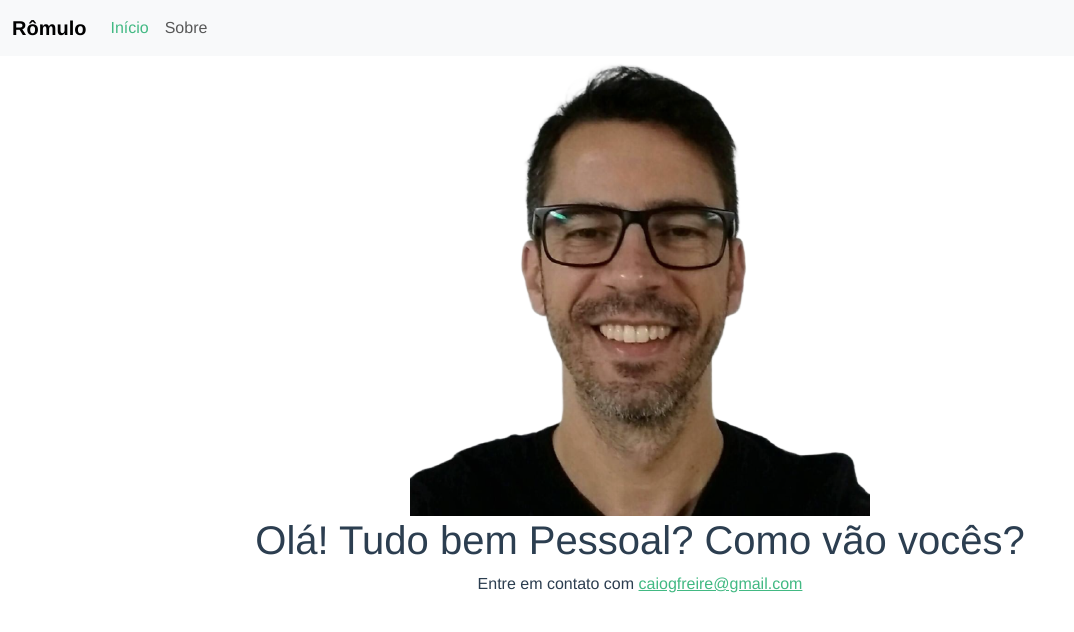
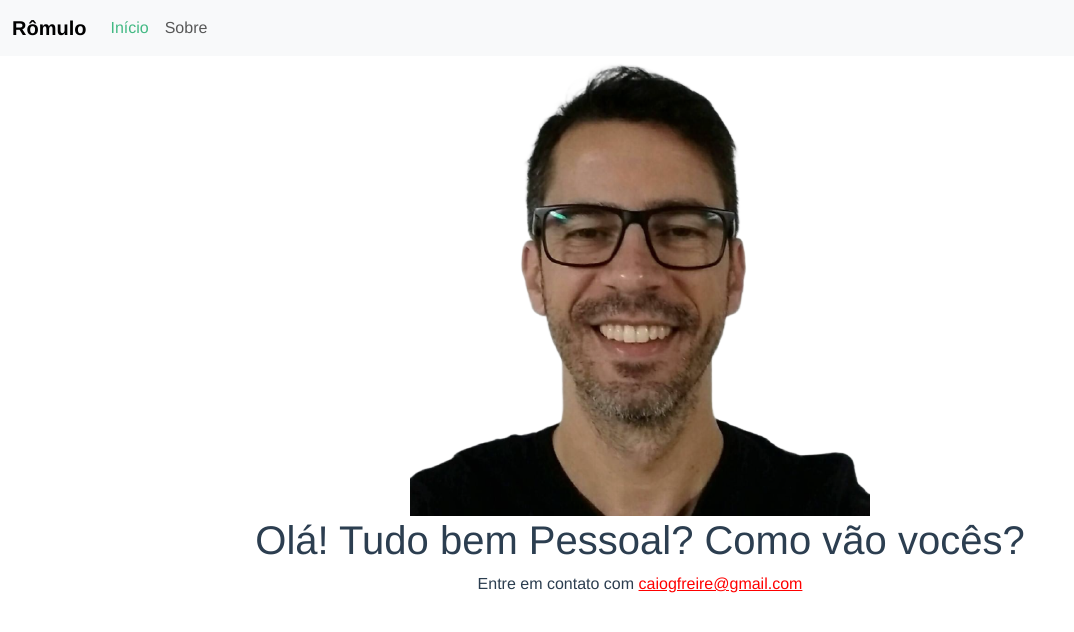
Before and after one commit to Cgfreire/sitegfront5, a Vue app: page /#/ in a window 1280 px wide. Shown: the top 632 px of the page, without its empty margins (0-1074 px from the left). Built offline with nearby package versions, Linux system fonts and the light colour scheme.

Commit message:
Update HelloWorld.vue

```diff
--- a/src/components/HelloWorld.vue
+++ b/src/components/HelloWorld.vue
@@ -30,6 +30,6 @@ li {
   margin: 0 10px;
 }
 a {
-  color: #42b983;
+  color: #FF0000;
 }
 </style>
```
